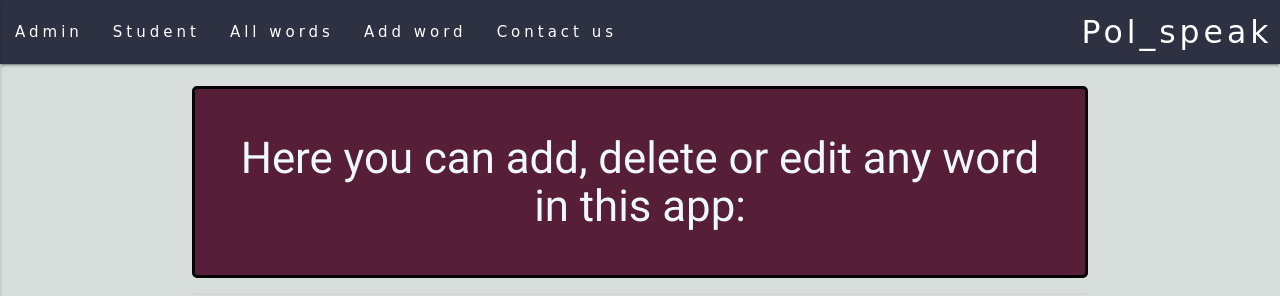
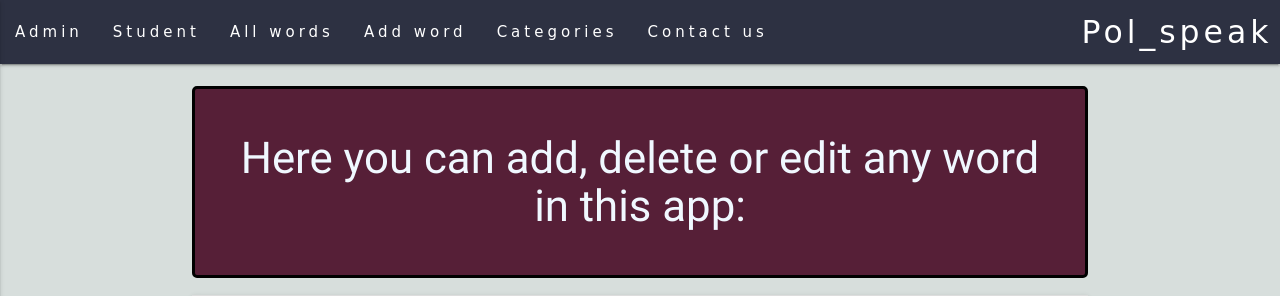
Before and after one commit to MrColorado35/pol_speak, a Flask app: page /admin.html in a window 1280 px wide. Shown: the top 296 px of the page. Run offline with Flask 2, Linux system fonts and the light colour scheme; some libraries are stand-ins or nearby versions; some web fonts are replaced.

Commit message:
add categories to the main menu

```diff
--- a/templates/base.html
+++ b/templates/base.html
@@ -36,6 +36,7 @@
                     <li><a href="{{url_for('user')}}">Student</a></li>
                     <li><a href="{{url_for('all_words')}}">All words</a></li>
                     <li><a href="{{url_for('add_word')}}">Add word</a></li>
+                    <li><a href="{{url_for('admin_cat')}}">Categories</a></li>
                     <li><a href="{{url_for('contact')}}">Contact us</a></li>
                 </ul>
 
```
